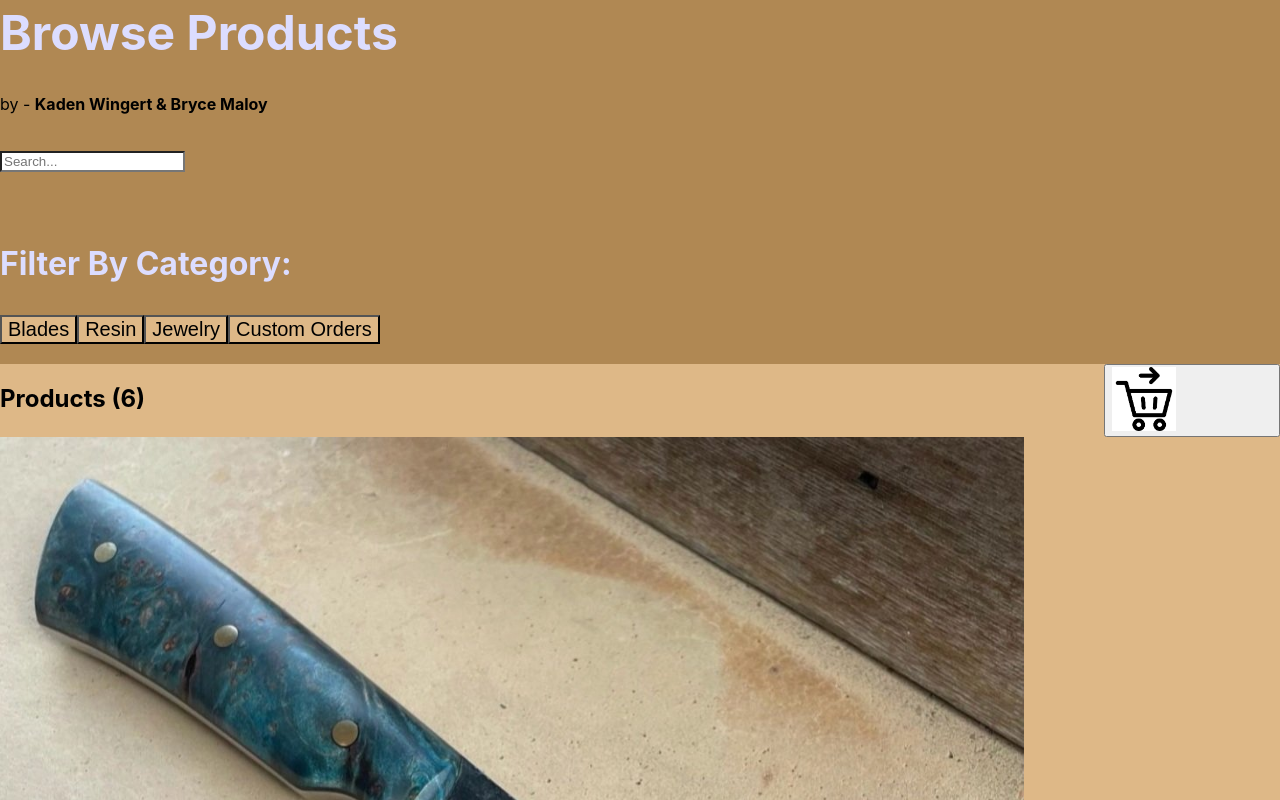
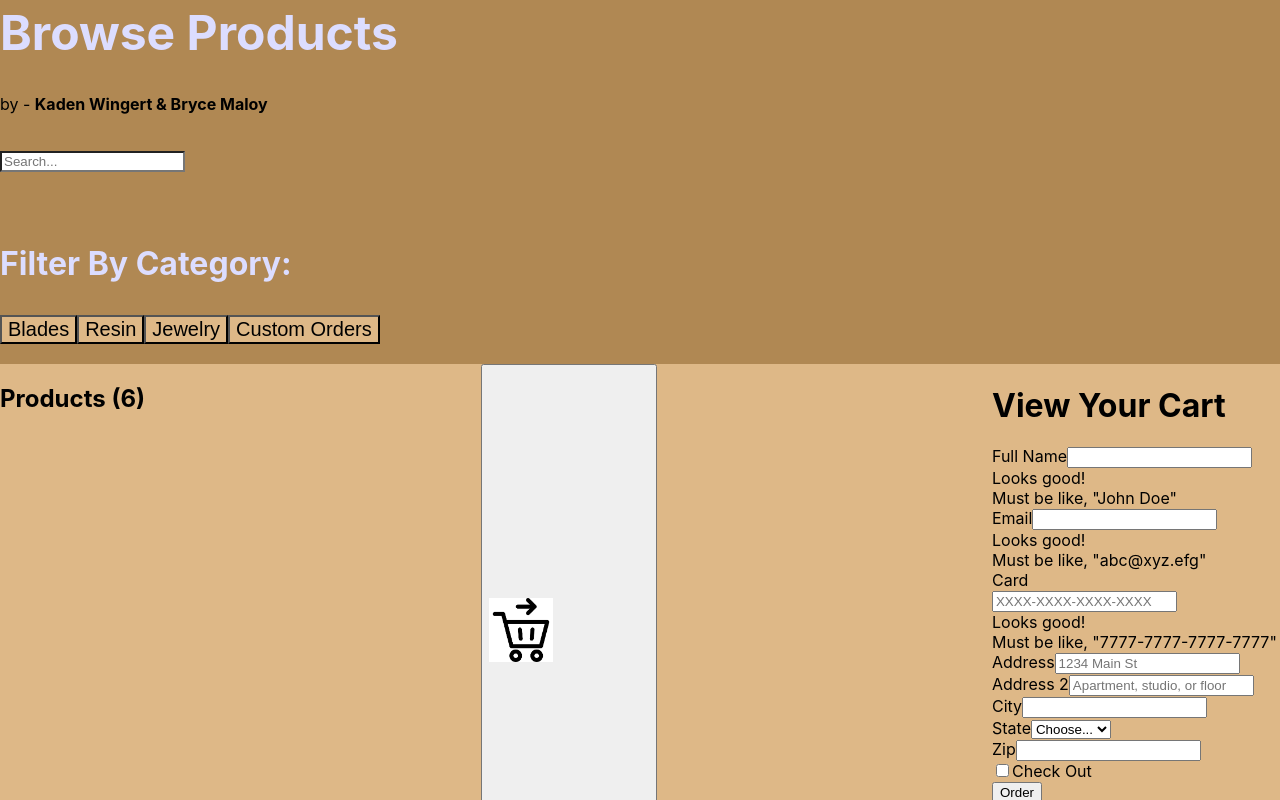
Before and after one commit to KadenWingert1/ComSci319Assignment2, a React (Create React App) app: page / in a window 1280 px wide. Both pictures are taken after a click on the button 1192 px from the left and 1457 px from the top of the page. Shown: the part 1057-1857 px from the top of the page. Built offline with nearby package versions, Linux system fonts and the light colour scheme.

Commit message:
Moved form to cart.js. It's used as component now

```diff
--- a/src/App.js
+++ b/src/App.js
@@ -6,12 +6,14 @@ import React, { useState } from "react";
 //import { useEffect } from "react";
 import { Products } from "./Products";
 import { Categories } from "./Categories";
+import Cart from "./cart";
 
 export const App = () => {
   console.log("Step 1: After reading file :");
   const [ProductsCategory, setProductsCategory] = useState(Products);
   const [query, setQuery] = useState("");
   const [cart, setCart] = useState([0, 0, 0, 0, 0, 0]);
+  const [isCartVisible, setIsCartVisible] = useState(false);
 
   // var ProductsCategory = Products;
   const render_products = (ProductsCategory) => {
@@ -22,13 +24,14 @@ export const App = () => {
           <h2 className="text-3xl font-extrabold tracking-tight text-gray-600 category-title">
             Products ({ProductsCategory.length})
           </h2>
-          <button>
+          <button onClick={() => setIsCartVisible(!isCartVisible)}>
             <img
               alt="Checkout"
               src={require("./checkout.png")}
               className="checkout"
             />
           </button>
+          <Cart isCartVisible={isCartVisible} />
         </div>
         <div
           className="m-6 p-3 mt-10 ml-0 grid grid-cols-1 gap-y-10 gap-x-6 sm:grid-
--- /dev/null
+++ b/src/cart.js
@@ -0,0 +1,170 @@
+import React from "react";
+
+function Cart({ isCartVisible }) {
+  return (
+<>
+{isCartVisible && (
+    <div className="cart-section fixed">
+      {
+        /* Cart content here */
+        <div class="container">
+          <div class="row">
+            <div class="col-2"></div>
+            <div class="col-8">
+              <h1>View Your Cart</h1>
+              <div id="liveAlertPlaceholder"></div>
+
+              <form class="row g-3" id="checkout-form">
+                {/* <!-- Full Name --> */}
+                <div class="col-md-6">
+                  <label for="inputName" class="form-label">
+                    Full Name
+                  </label>
+                  <input
+                    type="text"
+                    class="form-control"
+                    id="inputName"
+                  />
+                  <div class="valid-feedback">Looks good!</div>
+                  <div class="invalid-feedback">
+                    Must be like, "John Doe"
+                  </div>
+                </div>
+
+                {/* <-- Email --> */}
+                <div class="col-md-6">
+                  <label for="inputEmail4" class="form-label">
+                    Email
+                  </label>
+                  <input
+                    type="email"
+                    class="form-control"
+                    id="inputEmail4"
+                  />
+                  <div class="valid-feedback">Looks good!</div>
+                  <div class="invalid-feedback">
+                    Must be like, "abc@xyz.efg"
+                  </div>
+                </div>
+
+                {/* <!-- Credit Card --> */}
+                <div class="col-12">
+                  <label for="inputCard" class="form-label">
+                    Card
+                  </label>
+                  <div class="input-group mb-3">
+                    <span class="input-group-text" id="basic-addon1">
+                      <i class="bi-credit-card-fill"></i>
+                    </span>
+                    <input
+                      type="text"
+                      id="inputCard"
+                      class="form-control"
+                      placeholder="XXXX-XXXX-XXXX-XXXX"
+                      aria-label="Username"
+                      aria-describedby="basic-addon1"
+                    />
+                    <div class="valid-feedback">Looks good!</div>
+                    <div class="invalid-feedback">
+                      Must be like, "7777-7777-7777-7777"
+                    </div>
+                  </div>
+                </div>
+
+                <div class="col-12">
+                  <label for="inputAddress" class="form-label">
+                    Address
+                  </label>
+                  <input
+                    type="text"
+                    class="form-control"
+                    id="inputAddress"
+                    placeholder="1234 Main St"
+                  />
+                </div>
+                <div class="col-12">
+                  <label for="inputAddress2" class="form-label">
+                    Address 2
+                  </label>
+                  <input
+                    type="text"
+                    class="form-control"
+                    id="inputAddress2"
+                    placeholder="Apartment, studio, or floor"
+                  />
+                </div>
+                <div class="col-md-6">
+                  <label for="inputCity" class="form-label">
+                    City
+                  </label>
+                  <input
+                    type="text"
+                    class="form-control"
+                    id="inputCity"
+                  />
+                </div>
+                <div class="col-md-4">
+                  <label for="inputState" class="form-label" />
+                  State
+                  <select id="inputState" class="form-select">
+                    <option selected>Choose...</option>
+                  </select>
+                </div>
+                <div class="col-md-2">
+                  <label for="inputZip" class="form-label">
+                    Zip
+                  </label>
+                  <input
+                    type="text"
+                    class="form-control"
+                    id="inputZip"
+                  />
+                </div>
+                <div class="col-12">
+                  <div class="form-check">
+                    <input
+                      class="form-check-input"
+                      type="checkbox"
+                      id="gridCheck"
+                    />
+                    <label class="form-check-label" for="gridCheck">
+                      Check Out
+                    </label>
+                  </div>
+                </div>
+                <div class="col-12">
+                  <button type="submit" class="btn btn-success">
+                    {" "}
+                    <i class="bi-bag-check"></i> Order
+                  </button>
+                </div>
+              </form>
+              <div class="card collapse" style={{ width: "18rem" }}>
+                <div class="card-body">
+                  <h5 class="card-title">Order summary</h5>
+                  <p class="card-text">
+                    Here is a summary of your order.
+                  </p>
+                </div>
+                <ul class="list-group list-group-flush"></ul>
+                {/* <a href="" onclick="location.reload()" class="btn btn-secondary"> <i class="bi-arrow-left-circle"></i>
+Return</a> */}
+              </div>
+              <footer class="bd-footer py-4 py-md-5 mt-5 bg-light">
+                <div class="container py-4 py-md-5 px-4 px-md-3">
+                  <div class="row">
+                    <div class="col-lg-12 mb-3"></div>
+                  </div>
+                </div>
+              </footer>
+            </div>
+            <div class="col-2"></div>
+          </div>
+        </div>
+      }
+    </div>
+  )}
+  </>
+  )};
+
+  export default Cart;
--- a/src/style.css
+++ b/src/style.css
@@ -19,18 +19,18 @@ code {
 body{
   background-color:burlywood
 }
-.changeCart:hover{
-  cursor: pointer;
-}
+
 /*Sizes the checkout button image*/
 .checkout{
 width: 4rem;
 margin-right: 6rem;
 }
+/*Container for Products(#) and checkout button image*/
 .container{
   display: flex;
   justify-content: space-between;
 }
+/*Sizes the checkout button image*/
 /*Background of the left side/navigation panel*/
 .h-screen.bg-slate-800.p-3{
   background-color:rgb(176, 136, 83);
```
